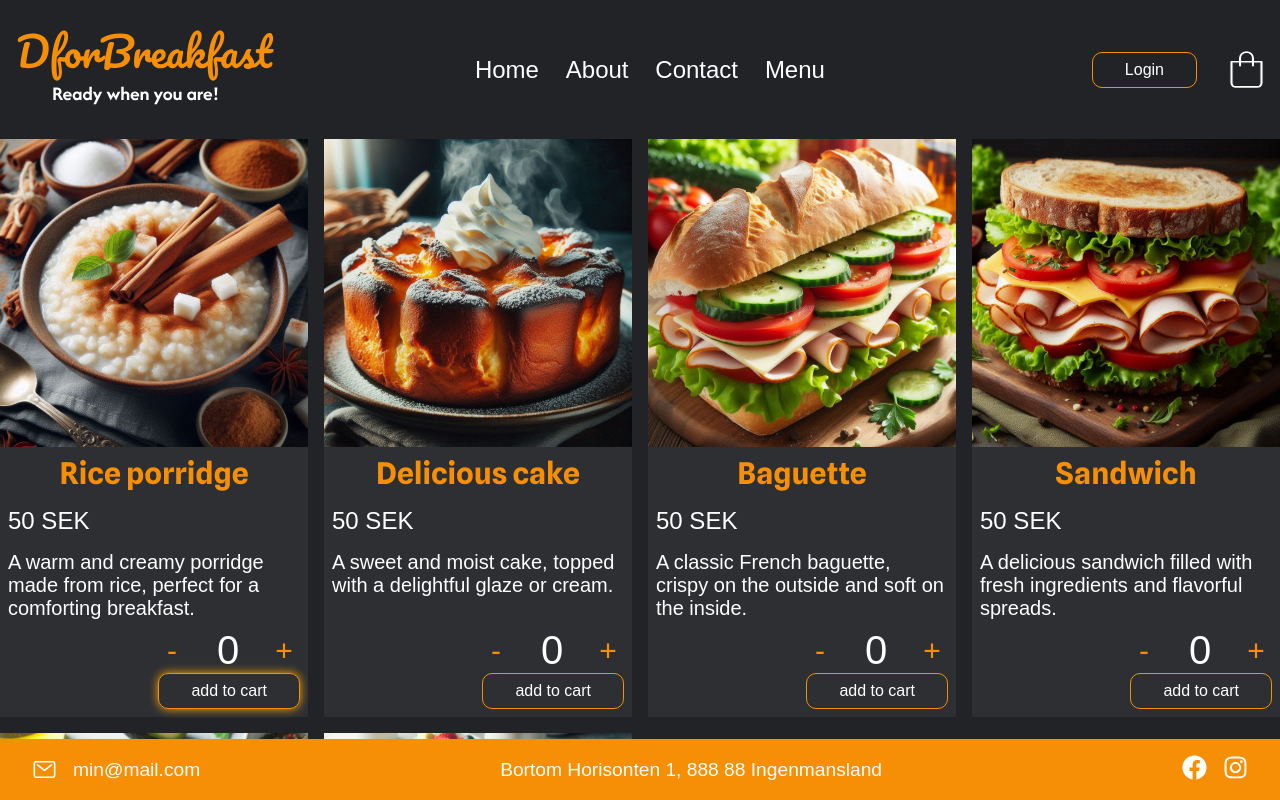
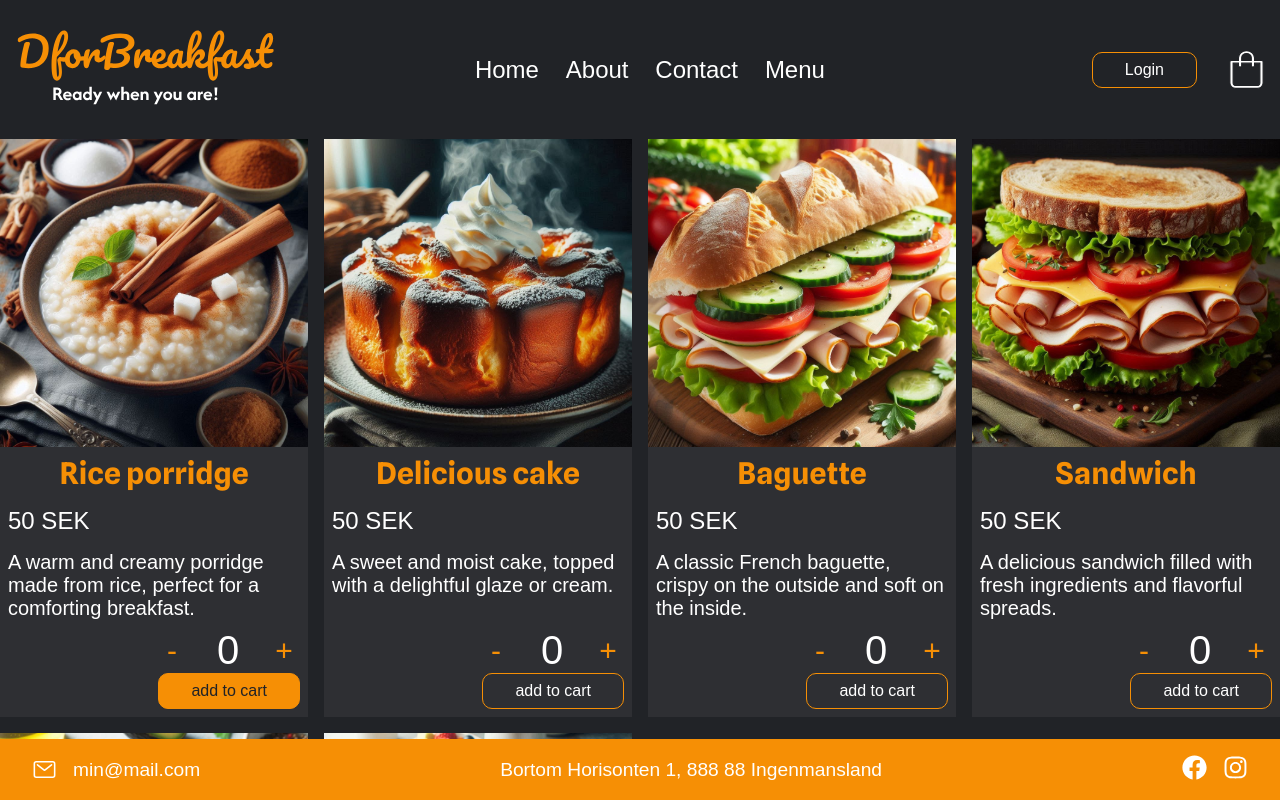
Before and after one commit to sandranymark/GhostWarriors, a React (Vite) app in the folder frontend/: page /menu in a window 1280 px wide. In both pictures the pointer is over the button 229 px from the left and 691 px from the top of the page. Shown: the top 800 px of the page. Built offline with nearby package versions, Linux system fonts and the light colour scheme; a web font is replaced by a local one.

Commit message:
Fix: background color on hover

```diff
--- a/frontend/src/components/incrementButton/IncrementButton.css
+++ b/frontend/src/components/incrementButton/IncrementButton.css
@@ -10,13 +10,11 @@
   align-items: center;
   margin-top: auto;
   margin-bottom: 0;
-  /* align-self: end; */
 }
 
 .cart-btn {
   background-color: transparent;
   border: none;
-  /* padding: .5rem; */
   min-width: 3rem;
   color: var(--orange);
   font-size: 30px;
@@ -28,7 +26,6 @@
   color: var(--white);
   font-family: var(--p);
   font-size: 40px;
-  /* padding: .5rem; */
   min-width: 4rem;
 }
 
@@ -48,5 +45,7 @@
 }
 
 .menuItem-addTocart:hover {
-  box-shadow: 0px 0px 10px orange;
+  background-color: var(--orange);
+  color: var(--dark);
+  font-family: var(--p);
 }
```
